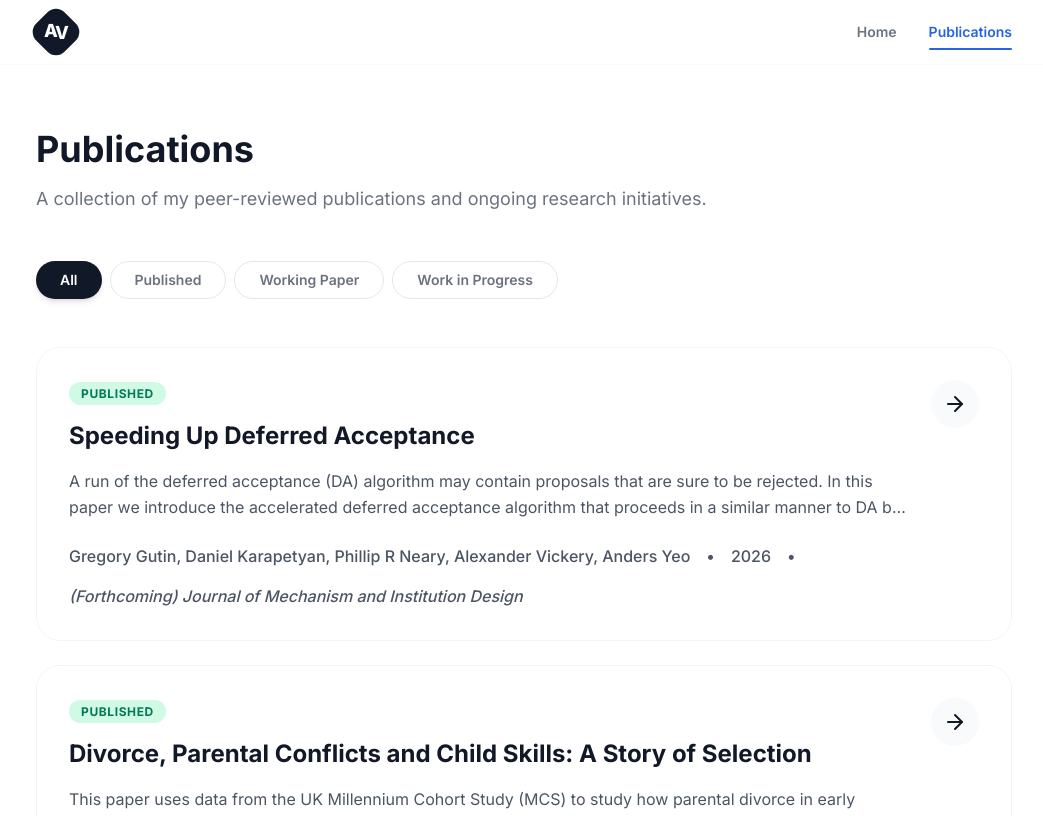
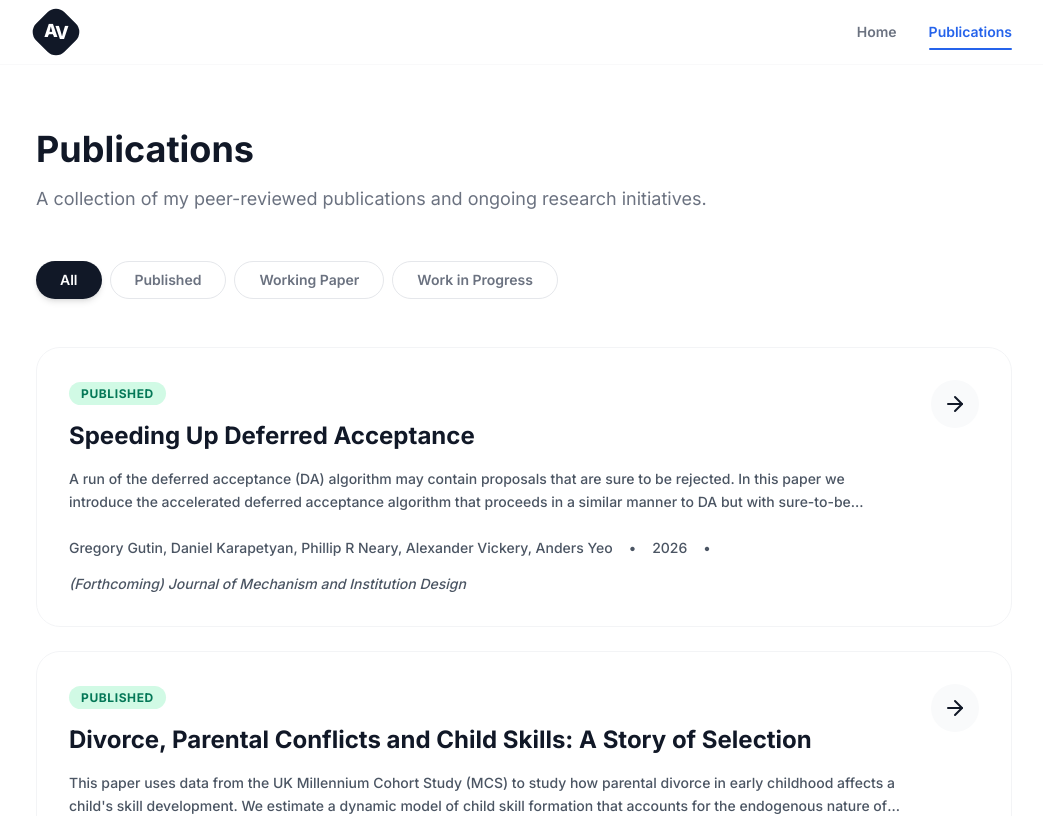
Before and after one commit to Alex-Vickery/alexander-vickery.github.io, a React (Vite) app: page /#/publications in a window 1280 px wide. Shown: the top 816 px of the page, without its empty margins (116-1159 px from the left). Built offline with nearby package versions, Linux system fonts and the light colour scheme.

Commit message:
Fixed fonts

```diff
--- a/pages/PublicationsList.tsx
+++ b/pages/PublicationsList.tsx
@@ -131,10 +131,10 @@ const PublicationsList: React.FC = () => {
                           {pub.subtitle}
                         </p>
                       )}
-                      <p className="mt-4 text-gray-600 line-clamp-2 leading-relaxed">
+                      <p className="mt-4 text-gray-600 line-clamp-2 text-sm font-medium leading-relaxed">
                         {pub.abstract}
                       </p>
-                      <div className="mt-6 flex flex-wrap items-center gap-4 font-medium text-gray-600">
+                      <div className="mt-6 flex flex-wrap items-center gap-4 text-sm font-medium text-gray-600">
                         <span className="text-gray-600">
                           {pub.authors.join(", ")}
                         </span>
```
